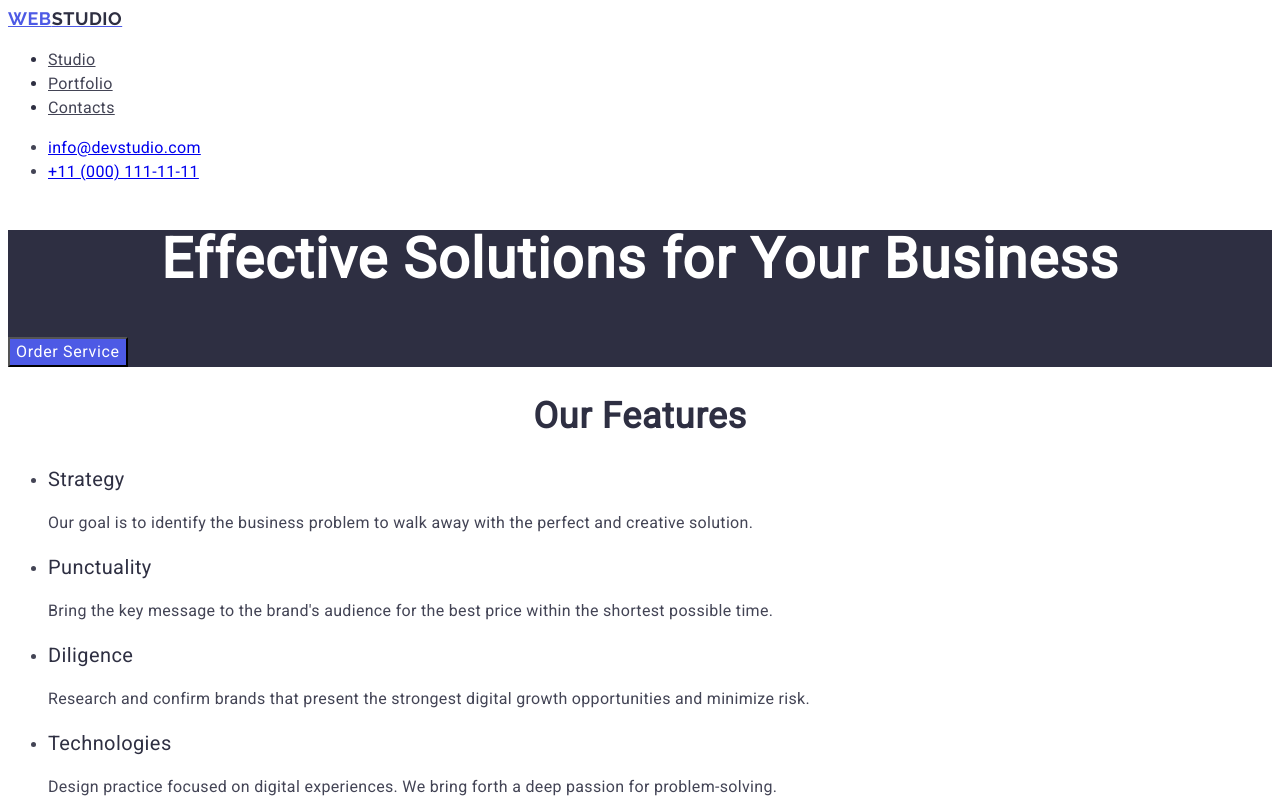
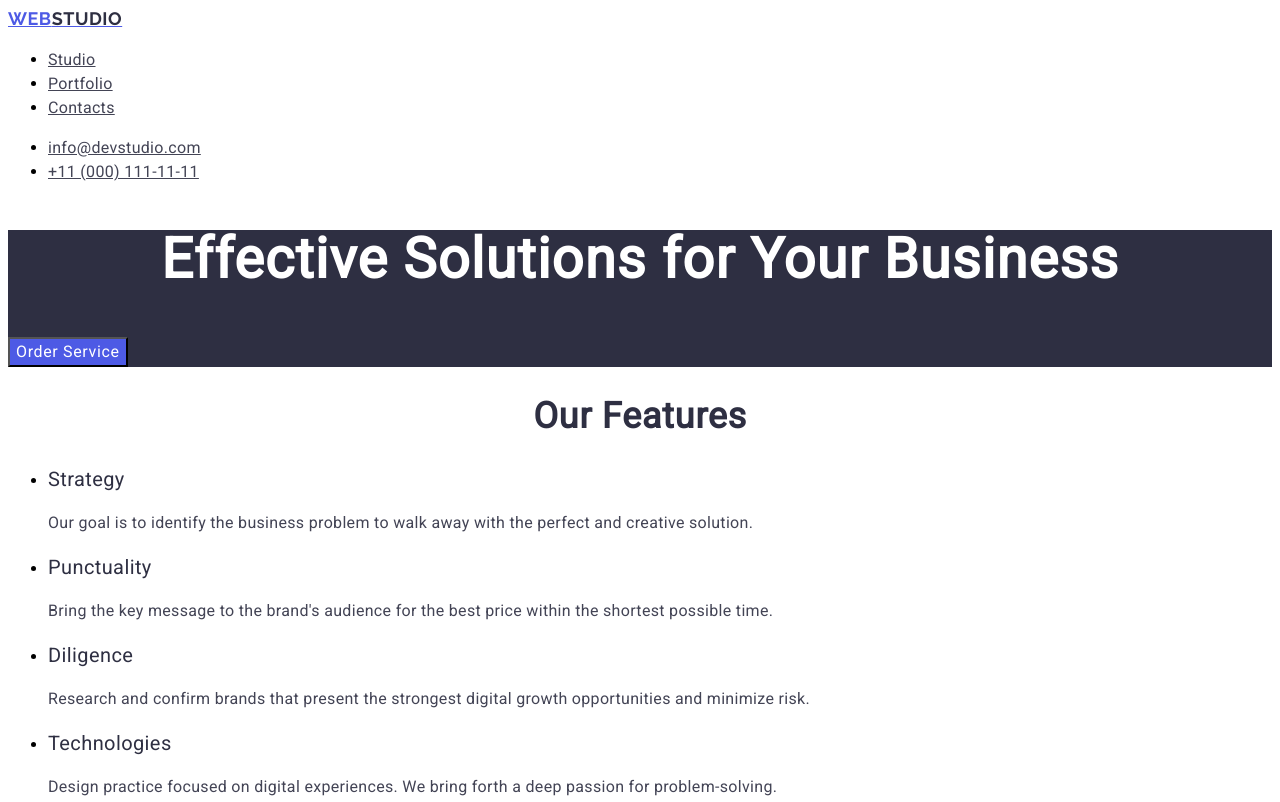
Before and after one commit to DanKlim/goit-markup-hw-02, a plain HTML site: page index.html in a window 1280 px wide. Shown: the top 802 px of the page. Drawn offline with Linux system fonts and the light colour scheme.

Commit message:
quick fix

```diff
--- a/css/style.css
+++ b/css/style.css
@@ -1,7 +1,7 @@
 body {
         font-family: 'Roboto', sans-serif;
         background-color: #ffffff;
-        color: #434455;
+
         line-height: 1.5;
         font-size: 16px;
         letter-spacing: 0.02em
@@ -74,7 +74,7 @@ h3 {
 }
 
 
-.main-nav {
+.main-nav a .link {
         font-weight: 500;
         font-size: 16px;
         line-height: 1.5;
@@ -91,6 +91,10 @@ a {}
 
 .address-info {
         font-style: normal;
+
+}
+
+.address-info .address {
         color: #434455;
 }
 
```
